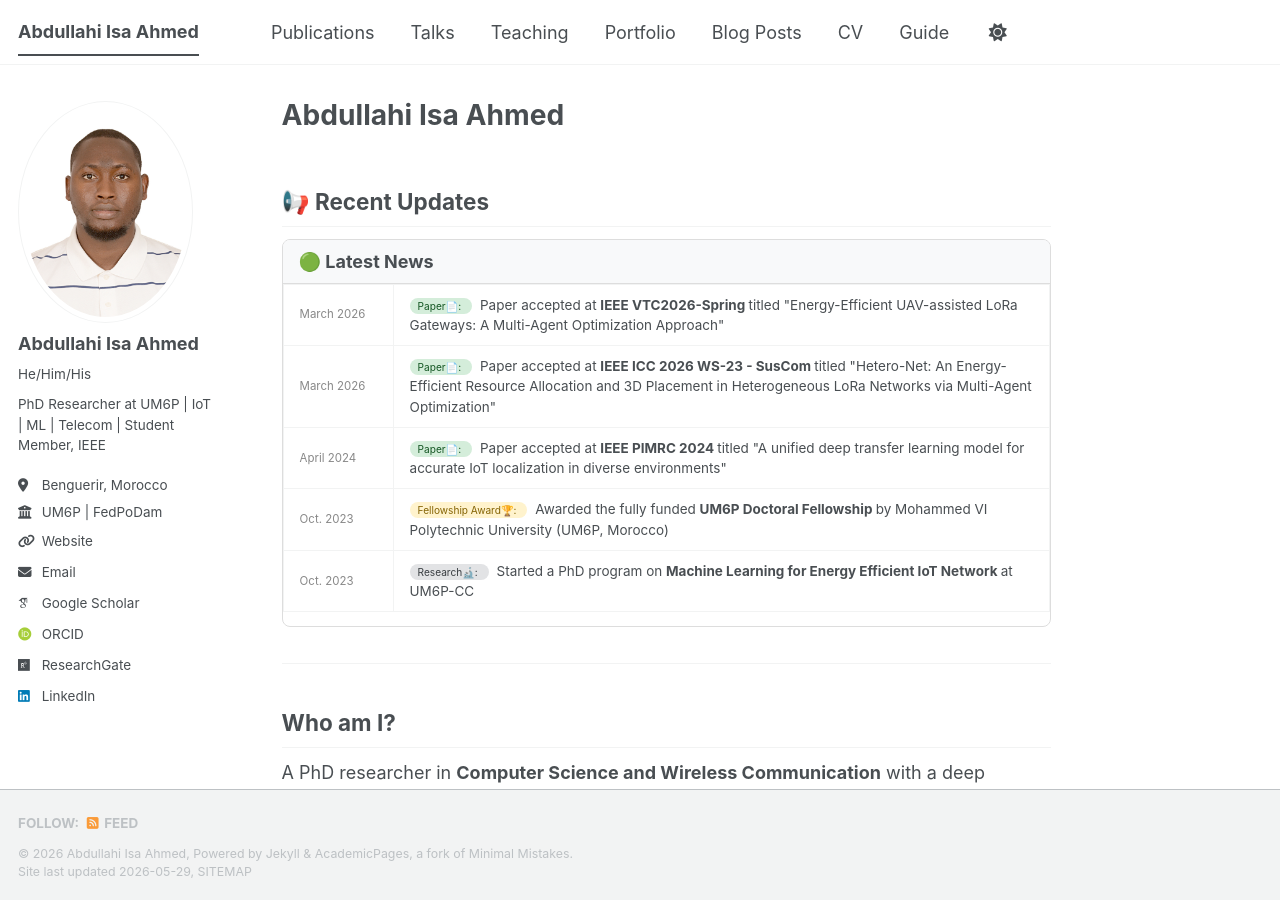
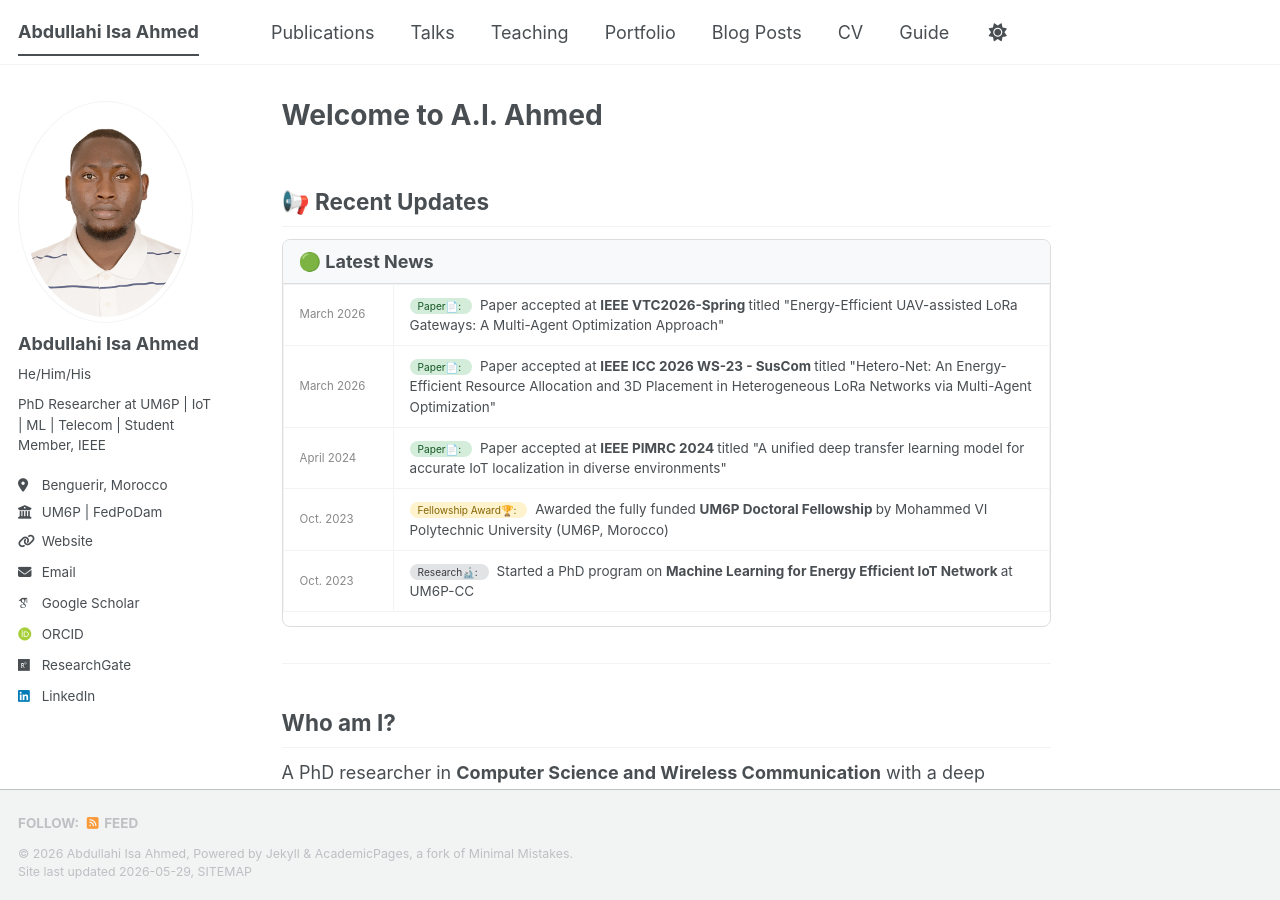
Before and after one commit to abdullahiisaahmed/abdullahiisaahmed.github.io, a Jekyll site: the page built from _pages/about.md, in a window 1280 px wide and 900 px high. Built offline with Jekyll 4.4.1, drawn with Linux system fonts in a browser that asks for light colours; some web fonts are replaced; a script bundle is joined from its source files by our own code; library files that are not in the unit come from our copies.

Commit message:
Update title in about.md to 'Welcome to A.I. Ahmed'

```diff
--- a/_pages/about.md
+++ b/_pages/about.md
@@ -1,6 +1,6 @@
 ---
 permalink: /
-title: "Abdullahi Isa Ahmed"
+title: "Welcome to A.I. Ahmed"
 author_profile: true
 redirect_from:
   - /about/
```
